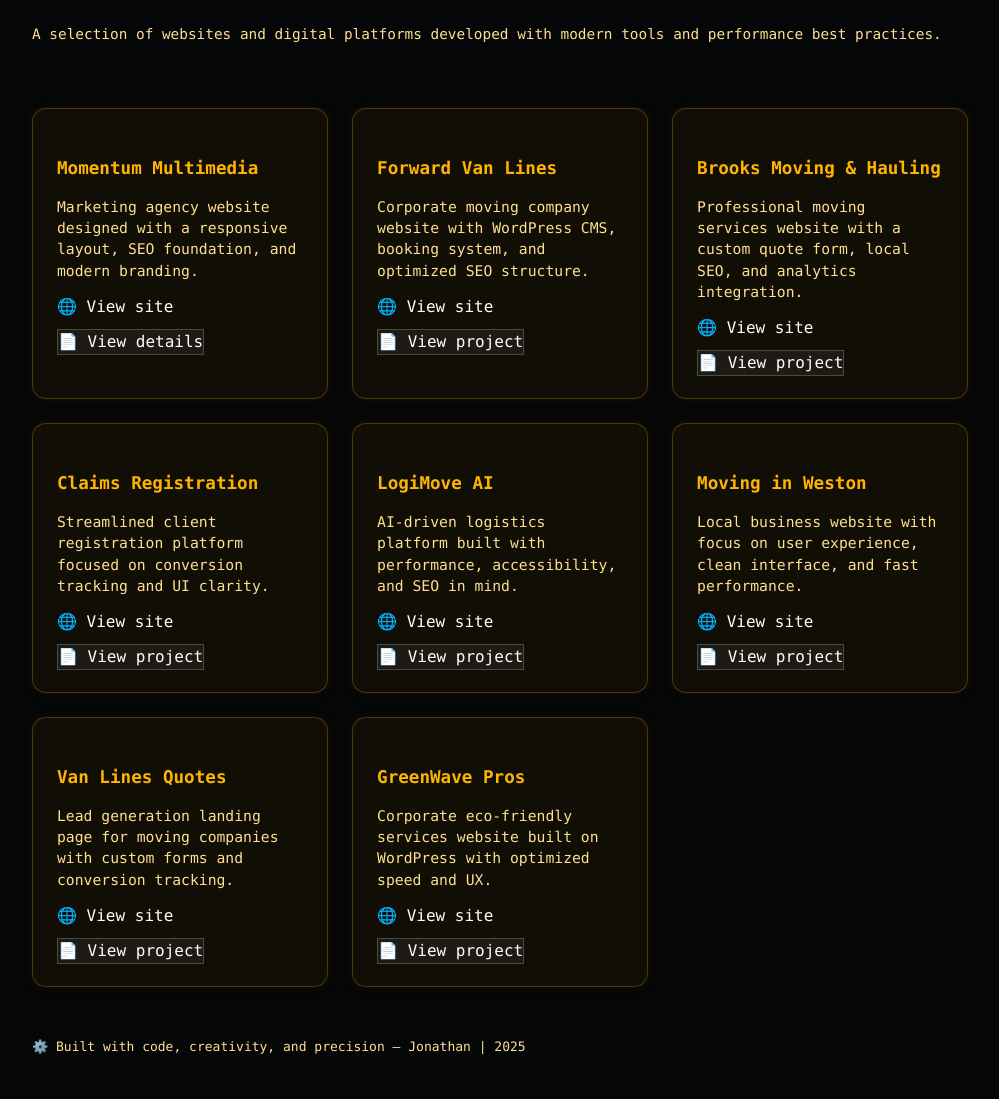
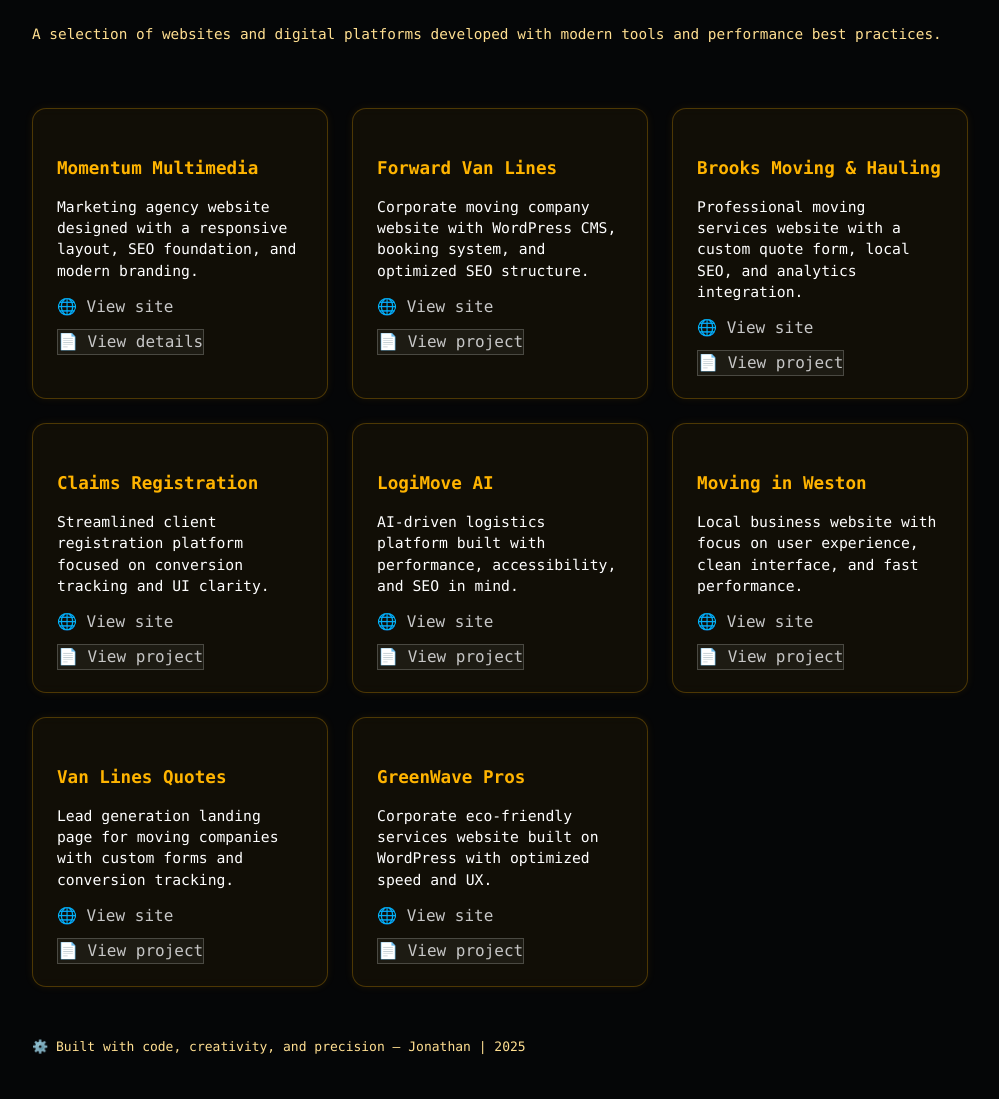
Before and after one commit to jonathang88/jonathangomez.qzz.io, a PHP site: page /web in a window 1280 px wide. Shown: the part 386-1485 px from the top of the page, without its empty margins (58-1057 px from the left). Run offline with PHP 8.4, Linux system fonts and the light colour scheme.

Commit message:
Update theme-web.css

```diff
--- a/css/theme-web.css
+++ b/css/theme-web.css
@@ -49,7 +49,7 @@ body {
 }
 
 .card p {
-  color: var(--muted);
+  color: #fff;
   font-size: 0.92em;
   line-height: 1.45;
   margin-bottom: 14px;
@@ -57,14 +57,14 @@ body {
 
 /* ===== Enlaces ===== */
 .card a {
-  color: var(--accent);
+  color: #c7c7c7 !important;
   text-decoration: none;
   font-weight: 500;
   transition: color 0.3s ease;
 }
 
 .card a:hover {
-  color: var(--accent-dim);
+  color: #c7c7c7 !important;
   text-decoration: underline;
 }
 
```
